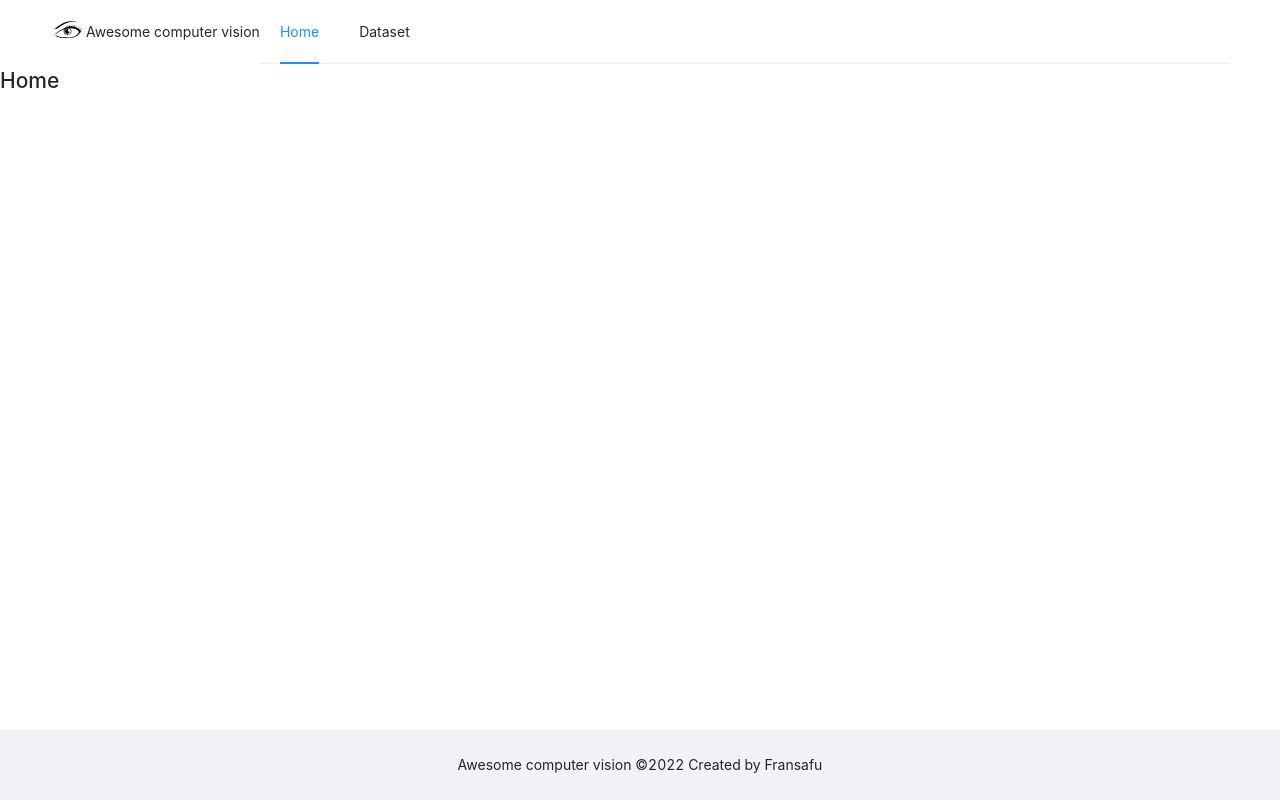
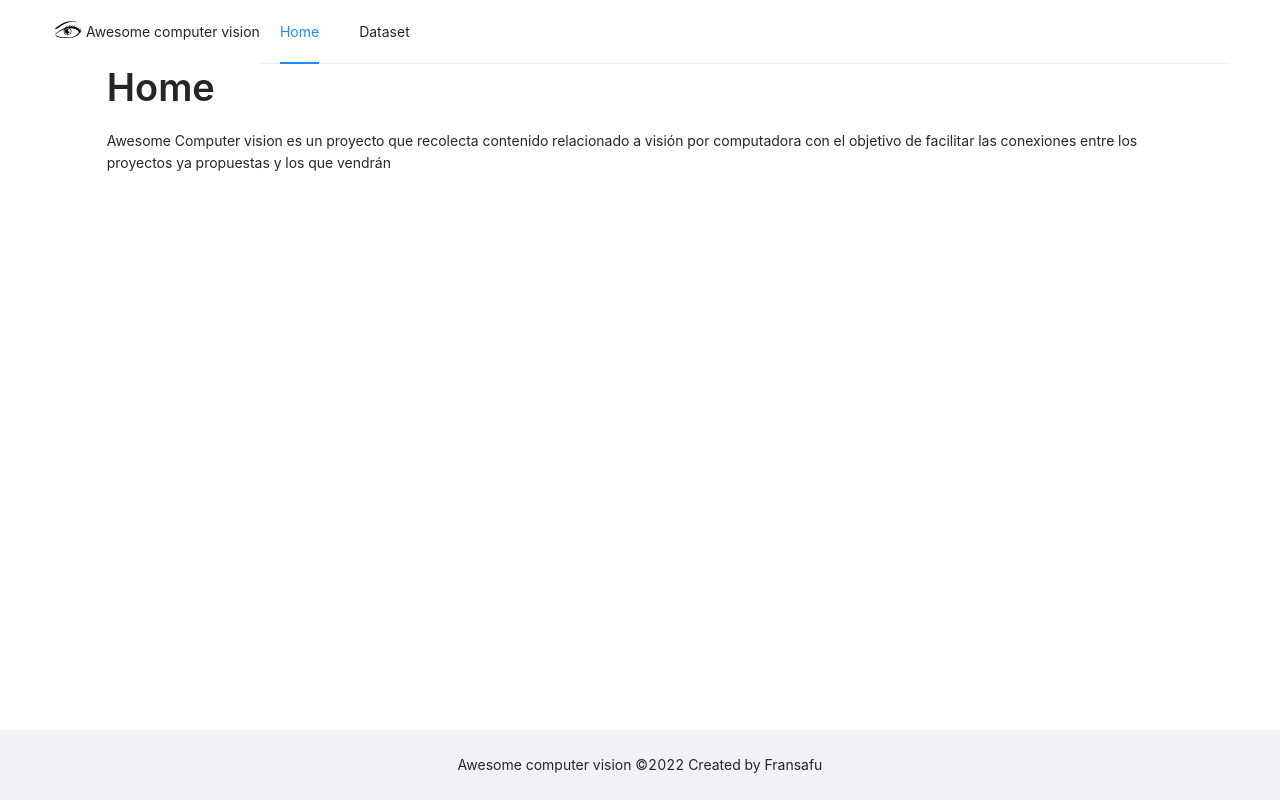
Before and after one commit to fransafu/awesome-computer-vision-front, a React (Create React App) app: page / in a window 1280 px wide. Built offline with nearby package versions, Linux system fonts and the light colour scheme.

Commit message:
feat: Update Home description

```diff
--- a/src/pages/Home.jsx
+++ b/src/pages/Home.jsx
@@ -1,6 +1,19 @@
+import { Col, Row, Typography } from 'antd';
+
+const { Title, Paragraph } = Typography;
+
 const Home = () => (
   <>
-    <h1>Home</h1>
+      <Row justify='center'>
+        <Col span={20}>
+          <Typography>
+            <Title>Home</Title>
+            <Paragraph>
+              Awesome Computer vision es un proyecto que recolecta contenido relacionado a visión por computadora con el objetivo de facilitar las conexiones entre los proyectos ya propuestas y los que vendrán
+            </Paragraph>
+          </Typography>
+        </Col>
+      </Row>
   </>
 );
 
```
